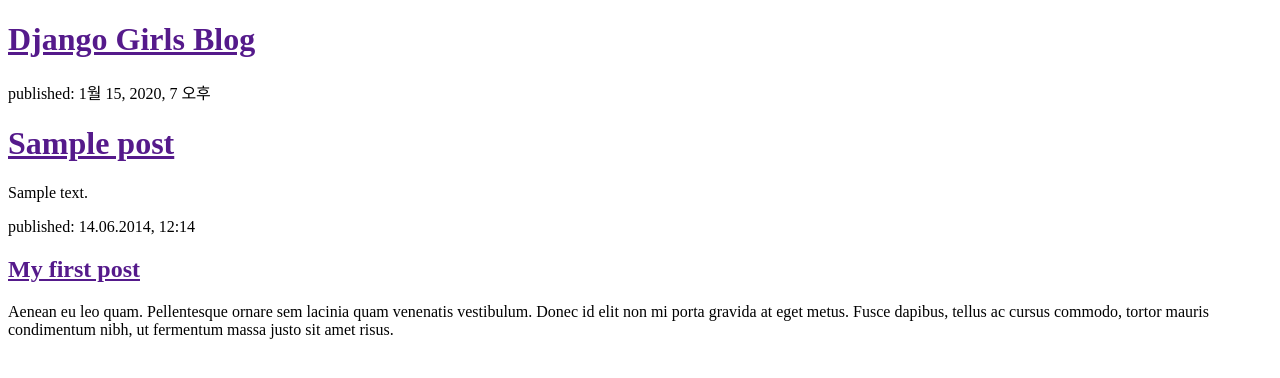
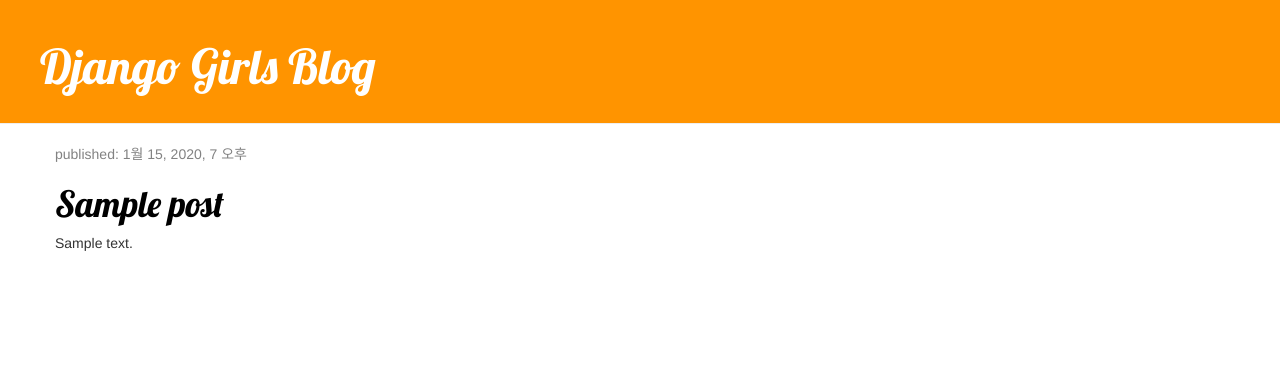
Before and after one commit to noelvalent/django_blog_practice, a Django app: template blog/templates/blog/post_list.html in a window 1280 px wide. Shown: the top 378 px of the page. Run offline with Django 3.2, Linux system fonts and the light colour scheme; the template is opened without the code that fills it: values that come from a table or form of the project are taken from there, others are empty; tables that the repository leaves empty hold one stand-in row (values such as "Sample post"); some libraries are stand-ins or nearby versions.

Commit message:
modify template

```diff
--- /dev/null
+++ b/blog/static/css/blog.css
@@ -0,0 +1,46 @@
+.page-header {
+    background-color: #ff9400;
+    margin-top: 0;
+    padding: 20px 20px 20px 40px;
+}
+
+.page-header h1, .page-header h1 a, .page-header h1 a:visited, .page-header h1 a:active {
+    color: #ffffff;
+    font-size: 36pt;
+    text-decoration: none;
+}
+
+.content {
+    margin-left: 40px;
+}
+
+h1, h2, h3, h4 {
+    font-family: 'Lobster', cursive;
+}
+
+.date {
+    color: #828282;
+}
+
+.save {
+    float: right;
+}
+
+.post-form textarea, .post-form input {
+    width: 100%;
+}
+
+.top-menu, .top-menu:hover, .top-menu:visited {
+    color: #ffffff;
+    float: right;
+    font-size: 26pt;
+    margin-right: 20px;
+}
+
+.post {
+    margin-bottom: 70px;
+}
+
+.post h1 a, .post h1 a:visited {
+    color: #000000;
+}
--- /dev/null
+++ b/blog/templates/blog/base.html
@@ -0,0 +1,23 @@
+{% load static %}
+<html>
+    <head>
+        <title>Django Girls blog</title>
+        <link rel="stylesheet" href="//maxcdn.bootstrapcdn.com/bootstrap/3.2.0/css/bootstrap.min.css">
+        <link rel="stylesheet" href="//maxcdn.bootstrapcdn.com/bootstrap/3.2.0/css/bootstrap-theme.min.css">
+        <link href='//fonts.googleapis.com/css?family=Lobster&subset=latin,latin-ext' rel='stylesheet' type='text/css'>
+        <link rel="stylesheet" href="{% static 'css/blog.css' %}">
+    </head>
+    <body>
+    <div class="page-header">
+        <h1><a href="/">Django Girls Blog</a></h1>
+    </div>
+    <div class="content container">
+        <div class="row">
+            <div class="col-md-8">
+            {% block content %}
+            {% endblock %}
+            </div>
+        </div>
+    </div>
+</body>
+</html>
--- a/blog/templates/blog/post_list.html
+++ b/blog/templates/blog/post_list.html
@@ -1,27 +1,13 @@
-<!DOCTYPE html>
-<html lang="en">
-<head>
-    <meta charset="UTF-8">
-    <title>PNCSS - Carrot's Secret Studio</title>
-</head>
-<body>
-    <div>
-        <h1><a href="">Django Girls Blog</a></h1>
-    </div>
+{%  extends 'blog/base.html' %}
+
+{%  block content %}
     {% for post in posts %}
-        <div>
-            <p>published: {{ post.published_date }}</p>
+        <div class="post">
+            <div class="date">
+                <p>published: {{ post.published_date }}</p>
+            </div>
             <h1><a href="">{{ post.title }}</a></h1>
             <p>{{ post.text|linebreaksbr }}</p>
         </div>
     {% endfor %}
-
-    <div>
-        <p>published: 14.06.2014, 12:14</p>
-        <h2><a href="">My first post</a></h2>
-        <p>Aenean eu leo quam. Pellentesque ornare sem lacinia quam venenatis vestibulum. Donec id elit non mi porta gravida at eget metus. Fusce dapibus, tellus ac cursus commodo, tortor mauris condimentum nibh, ut fermentum massa justo sit amet risus.</p>
-    </div>
-
-
-</body>
-</html>
+{% endblock %}
```
